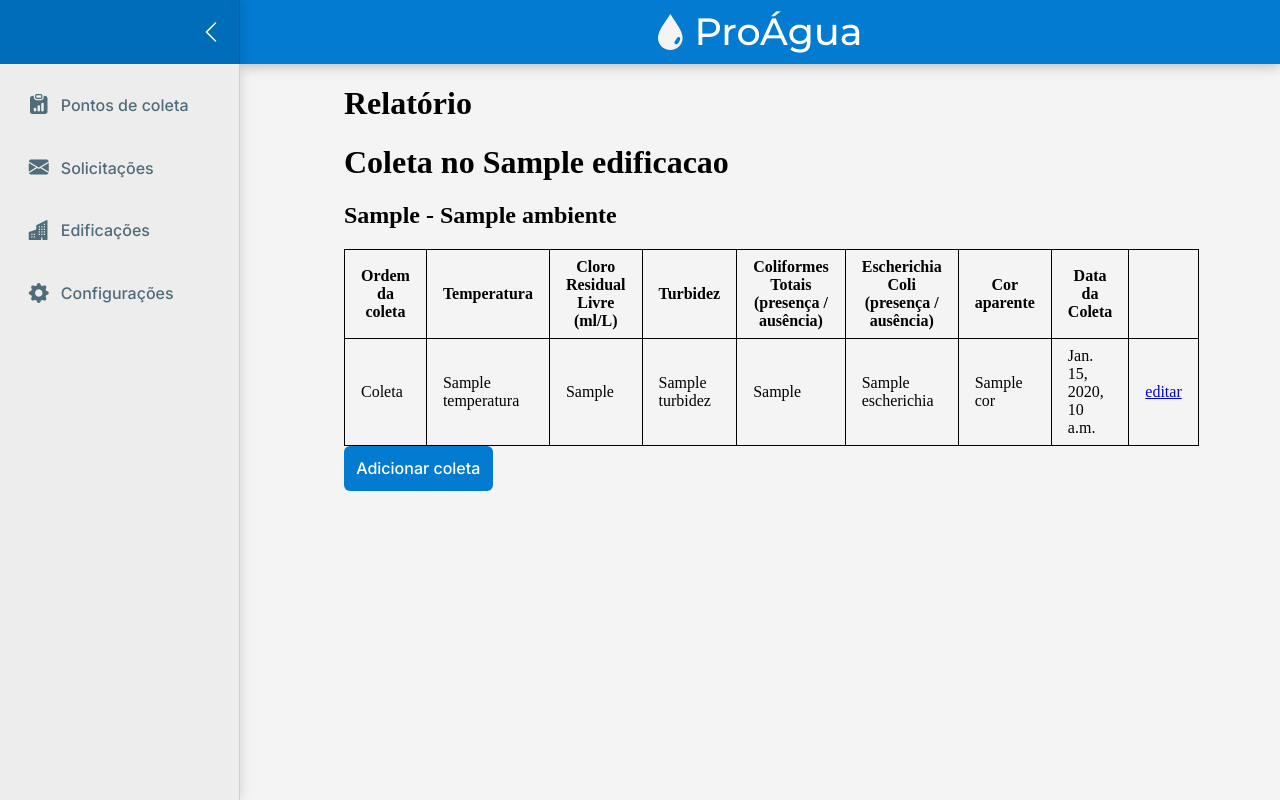
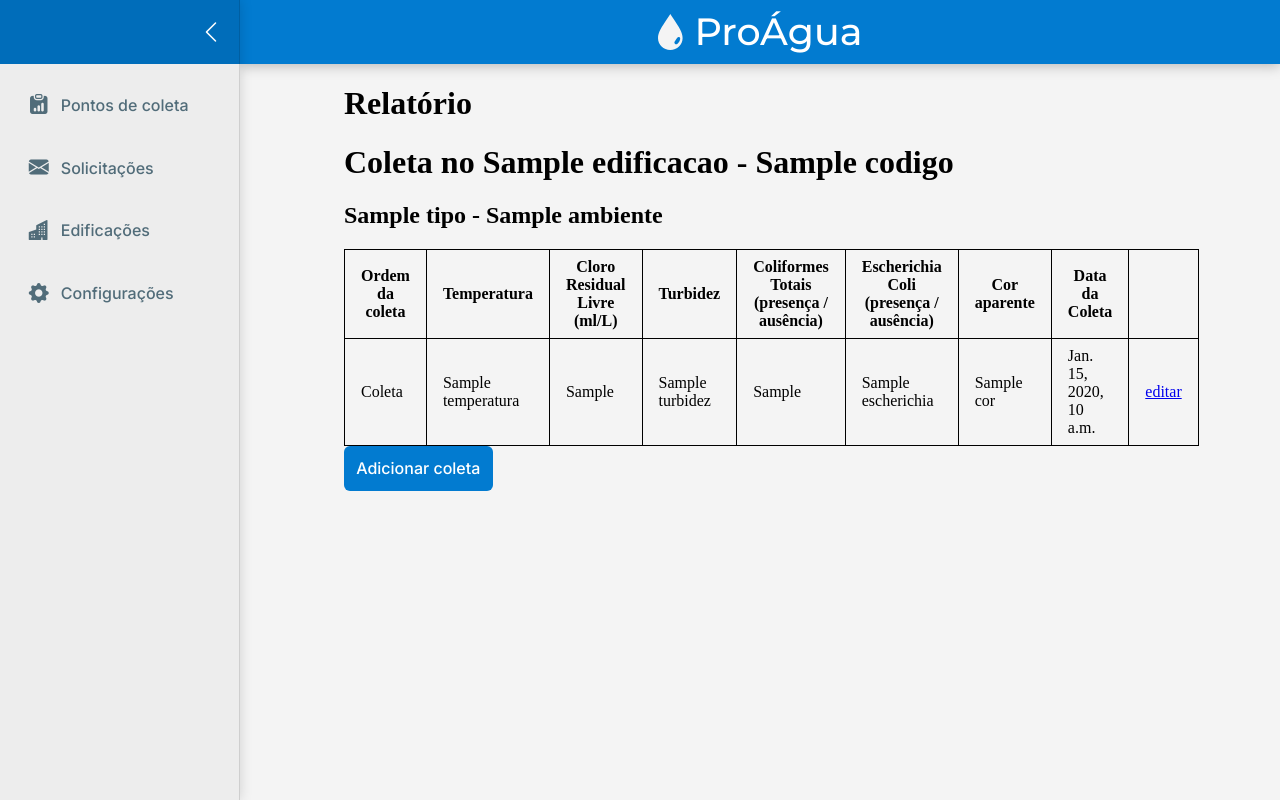
Before and after one commit to vynijales/ProAgua-backend-test, a Django app: template proagua/templates/privado/ponto_coleta_relatorio.html in a window 1280 px wide. Run offline with Django 4.2, Linux system fonts and the light colour scheme; the template is opened without the code that fills it: most values are stand-ins (such as "Sample title", 1, 10 or a date in 2020).

Commit message:
fix: correção da identificação do poonto no relatório detalhado

```diff
--- a/proagua/templates/privado/ponto_coleta_relatorio.html
+++ b/proagua/templates/privado/ponto_coleta_relatorio.html
@@ -3,13 +3,13 @@
 
 {% block content %}
 <h1>Relatório</h1>
+<h1>
+    Coleta no {{ pontos.0.edificacao.nome }} - {{ pontos.0.edificacao.codigo }}
+</h1>
 {% for ponto in pontos %}
 <div>
-    <h1>
-        Coleta no {{ ponto.edificacao.nome }}
-    </h1>
     <h2>
-        {{ ponto.get_tipo_display }} - {{ ponto.ambiente }}
+        {{ ponto.tipo }} - {{ ponto.ambiente }}
     </h2>
     <table>
         <thead>
--- a/proagua/utils.py
+++ b/proagua/utils.py
@@ -9,7 +9,8 @@ def get_hierarquia(ponto, amostragem: int):
             "nome": str(ponto),
             "edificacao": ponto.edificacao,
             "ambiente": ponto.ambiente,
-            "coletas": coletas
+            "coletas": coletas,
+            "tipo": ponto.get_tipo_display()
         })
 
         ponto = ponto.pai
```
